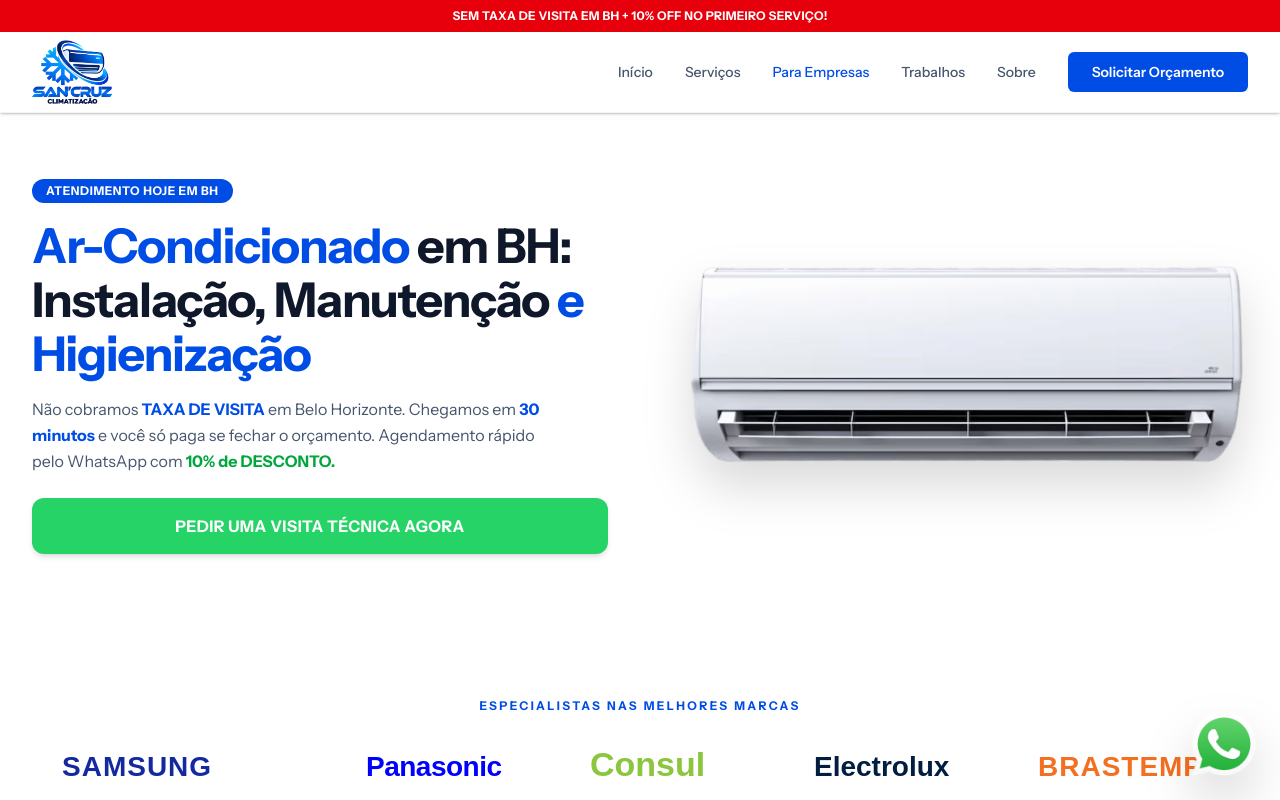
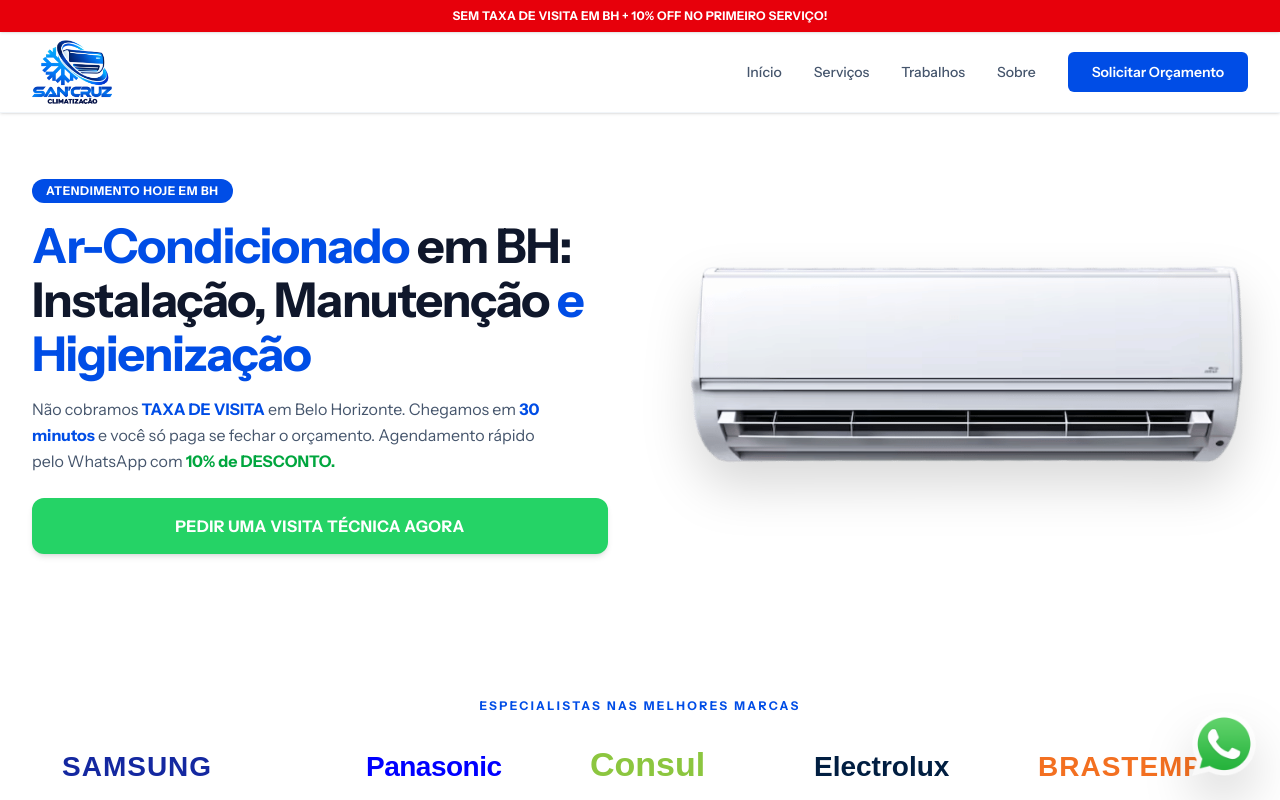
Before and after one commit to t0non/lpSan-cruz, a Next.js app: page / in a window 1280 px wide. Shown: the top 800 px of the page. Built offline with nearby package versions, Linux system fonts and the light colour scheme.

Commit message:
style: apenas faixa vermelha fixa header scrollavel e links de empresas removidos

```diff
--- a/src/app/page.tsx
+++ b/src/app/page.tsx
@@ -15,14 +15,13 @@
   const [showMobileCta, setShowMobileCta] = useState(true);
   return (
     <div className="flex flex-col min-h-screen">
-      <div className="sticky top-0 z-[60] w-full flex flex-col shadow-sm">
-        {/* ANNOUNCEMENT BAR */}
-        <div className="bg-red-600 text-white text-center py-2 px-3 text-[11px] sm:text-xs font-bold tracking-wide shadow-sm">
-          SEM TAXA DE VISITA EM BH + 10% OFF NO PRIMEIRO SERVIÇO!
-        </div>
+      {/* ANNOUNCEMENT BAR */}
+      <div className="sticky top-0 z-[60] w-full bg-red-600 text-white text-center py-2 px-3 text-[11px] sm:text-xs font-bold tracking-wide shadow-sm">
+        SEM TAXA DE VISITA EM BH + 10% OFF NO PRIMEIRO SERVIÇO!
+      </div>
 
-        {/* HEADER */}
-        <header className="w-full bg-white/95 backdrop-blur-md border-b border-slate-100 shadow-sm">
+      {/* HEADER */}
+      <header className="w-full bg-white/95 backdrop-blur-md border-b border-slate-100 shadow-sm relative z-50">
           <div className="max-w-7xl mx-auto px-4 sm:px-6 lg:px-8 h-16 md:h-20 flex items-center justify-between">
           <Link href="#inicio" className="flex items-center py-2">
             <Image src="/images/logo.png" alt="San'cruz Climatização" width={220} height={74} className="object-contain h-10 sm:h-12 md:h-16 w-auto" priority />
@@ -30,7 +29,6 @@
           <nav className="hidden md:flex items-center gap-8">
             <Link href="#inicio" className="text-sm font-medium text-slate-600 hover:text-corporate-800 transition-colors">Início</Link>
             <Link href="#servicos" className="text-sm font-medium text-slate-600 hover:text-corporate-800 transition-colors">Serviços</Link>
-            <Link href="#empresas" className="text-sm font-medium text-corporate-800 hover:text-corporate-900 transition-colors">Para Empresas</Link>
             <Link href="#trabalhos" className="text-sm font-medium text-slate-600 hover:text-corporate-800 transition-colors">Trabalhos</Link>
             <Link href="#sobre" className="text-sm font-medium text-slate-600 hover:text-corporate-800 transition-colors">Sobre</Link>
             <a
@@ -58,7 +56,6 @@
           <div className="md:hidden bg-white border-b border-slate-200 px-4 pt-3 pb-6 space-y-3 shadow-xl">
             <Link onClick={() => setMobileMenuOpen(false)} href="#inicio" className="block py-2 text-base font-semibold text-slate-700">Início</Link>
             <Link onClick={() => setMobileMenuOpen(false)} href="#servicos" className="block py-2 text-base font-semibold text-slate-700">Serviços</Link>
-            <Link onClick={() => setMobileMenuOpen(false)} href="#empresas" className="block py-2 text-base font-semibold text-corporate-800">Para Empresas</Link>
             <Link onClick={() => setMobileMenuOpen(false)} href="#trabalhos" className="block py-2 text-base font-semibold text-slate-700">Trabalhos</Link>
             <Link onClick={() => setMobileMenuOpen(false)} href="#sobre" className="block py-2 text-base font-semibold text-slate-700">Sobre</Link>
             <a
@@ -73,7 +70,6 @@
           </div>
         )}
       </header>
-      </div>
 
       <main className="flex-grow">
         {/* HERO SECTION */}
```
